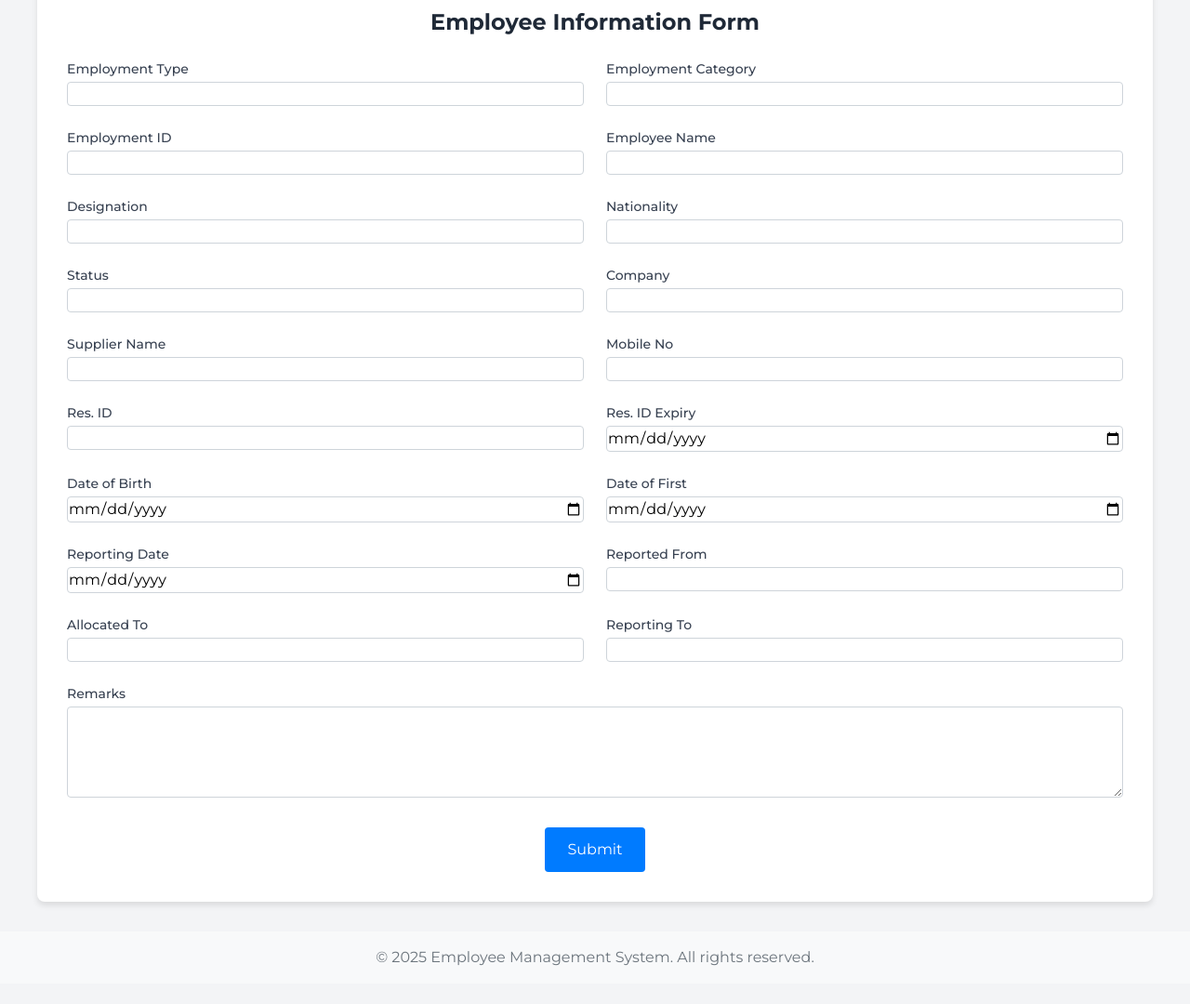
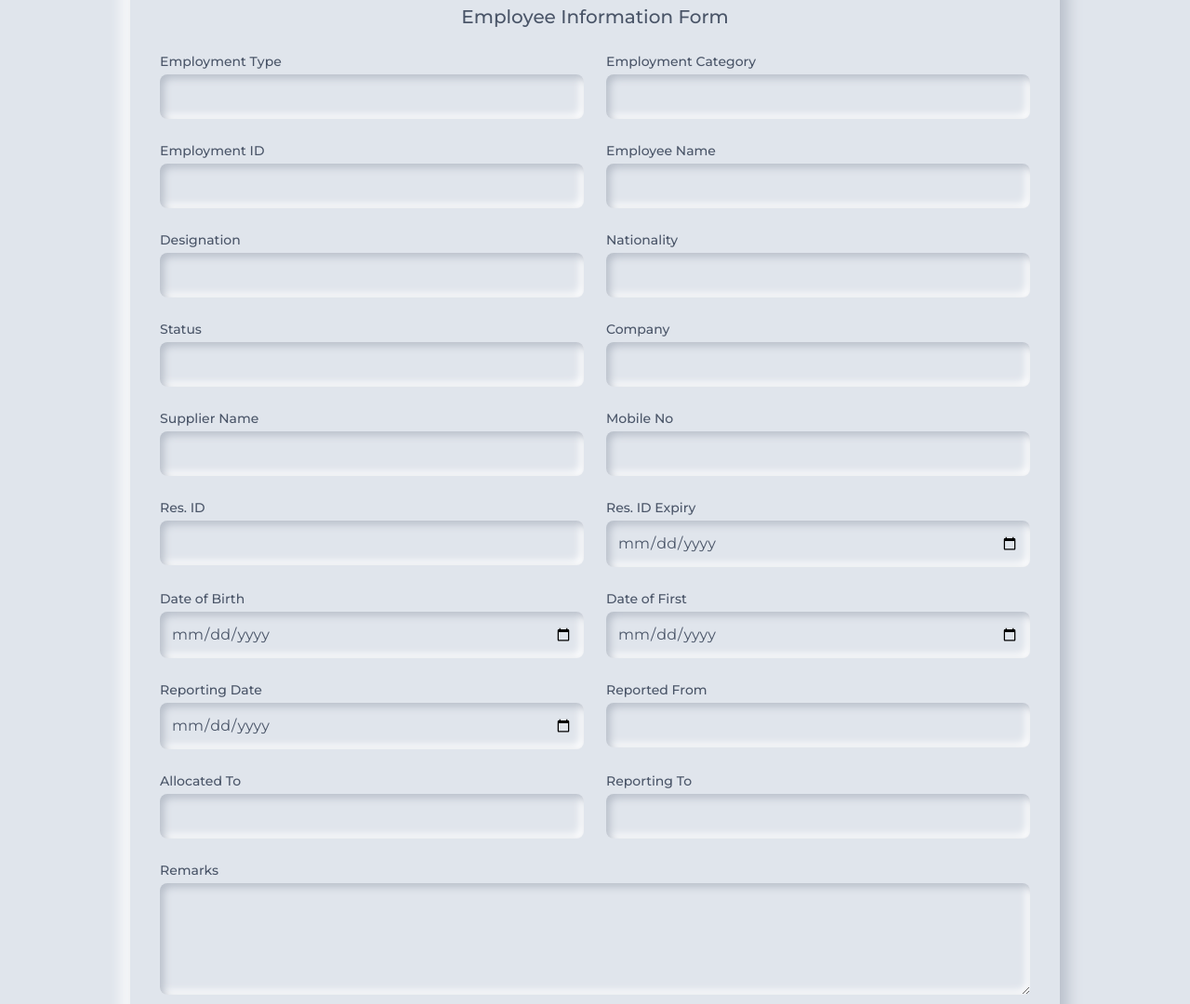
Before and after one commit to justingps/ems, a plain HTML site: page index.html in a window 1280 px wide. Shown: the part 140-1220 px from the top of the page at 93% size. Before the commit the page ends 1198 px from the top, so only its background shows below. Drawn offline with nearby package versions, Linux system fonts and the light colour scheme.

Commit message:
Update index.html

```diff
--- a/index.html
+++ b/index.html
@@ -5,149 +5,163 @@
   <meta name="viewport" content="width=device-width, initial-scale=1.0">
   <title>Employee Management System</title>
   <script src="https://cdn.tailwindcss.com"></script>
-  <link href="https://fonts.googleapis.com/css2?family=Montserrat:wght@400;500;700&display=swap" rel="stylesheet">
+  <link href="https://fonts.googleapis.com/css2?family=Montserrat:wght@400;500;600&display=swap" rel="stylesheet">
   <style>
     body {
       font-family: 'Montserrat', sans-serif;
+      background-color: #e0e5ec;
+      color: #4a5568;
+    }
+    .neumorphic {
+      background: #e0e5ec;
+      border-radius: 12px;
+      box-shadow: 8px 8px 16px #b7bec9, -8px -8px 16px #ffffff;
+      padding: 2rem;
+    }
+    .neumorphic-input {
+      background: #e0e5ec;
+      border: none;
+      border-radius: 8px;
+      box-shadow: inset 4px 4px 8px #b7bec9, inset -4px -4px 8px #ffffff;
+      padding: 0.75rem;
+      width: 100%;
+      transition: all 0.2s;
+    }
+    .neumorphic-input:focus {
+      outline: none;
+      box-shadow: inset 2px 2px 4px #b7bec9, inset -2px -2px 4px #ffffff;
+    }
+    .neumorphic-button {
+      background: #e0e5ec;
+      border: none;
+      border-radius: 8px;
+      box-shadow: 4px 4px 8px #b7bec9, -4px -4px 8px #ffffff;
+      padding: 0.75rem 1.5rem;
+      color: #4a5568;
+      font-weight: 500;
+      transition: all 0.2s;
+    }
+    .neumorphic-button:hover {
+      box-shadow: 2px 2px 4px #b7bec9, -2px -2px 4px #ffffff;
+    }
+    .neumorphic-button:active {
+      box-shadow: inset 2px 2px 4px #b7bec9, inset -2px -2px 4px #ffffff;
     }
     .header {
-      background-color: #1a202c;
-      color: white;
+      background: #e0e5ec;
+      box-shadow: 4px 4px 8px #b7bec9, -4px -4px 8px #ffffff;
       padding: 1.5rem;
       text-align: center;
+      border-radius: 0 0 12px 12px;
+    }
+    .footer {
+      background: #e0e5ec;
+      box-shadow: inset 4px 4px 8px #b7bec9, inset -4px -4px 8px #ffffff;
+      padding: 1rem;
+      text-align: center;
+      color: #6b7280;
+      margin-top: 2rem;
     }
     .form-container {
-      max-width: 1200px;
+      max-width: 1000px;
       margin: 2rem auto;
-      background: white;
-      padding: 2rem;
-      box-shadow: 0 4px 6px rgba(0, 0, 0, 0.1);
-      border-radius: 8px;
-    }
-    .btn-primary {
-      background-color: #007bff;
-      color: white;
-      padding: 0.75rem 1.5rem;
-      border-radius: 4px;
-      transition: background-color 0.2s;
-    }
-    .btn-primary:hover {
-      background-color: #0056b3;
-    }
-    .footer {
-      background-color: #f8f9fa;
-      padding: 1rem;
-      text-align: center;
-      color: #6c757d;
-      margin-top: 2rem;
-    }
-    input, textarea {
-      border: 1px solid #ced4da;
-      border-radius: 4px;
-      padding: 0.5rem;
-      width: 100%;
-    }
-    input:focus, textarea:focus {
-      outline: none;
-      border-color: #007bff;
-      box-shadow: 0 0 0 3px rgba(0, 123, 255, 0.25);
     }
   </style>
 </head>
-<body class="bg-gray-100">
+<body>
   <header class="header">
-    <h1 class="text-3xl font-bold">Employee Management System</h1>
+    <h1 class="text-2xl font-semibold">Employee Management System</h1>
   </header>
 
-  <div class="form-container">
-    <h2 class="text-2xl font-semibold mb-6 text-center text-gray-800">Employee Information Form</h2>
+  <div class="form-container neumorphic">
+    <h2 class="text-xl font-medium mb-6 text-center">Employee Information Form</h2>
     <div id="form-container" class="grid grid-cols-1 md:grid-cols-2 gap-6">
       <div>
-        <label class="block text-sm font-medium text-gray-700 mb-1">Employment Type</label>
-        <input type="text" id="employmentType" class="mt-1 block w-full">
+        <label class="block text-sm font-medium mb-1">Employment Type</label>
+        <input type="text" id="employmentType" class="neumorphic-input">
       </div>
       <div>
-        <label class="block text-sm font-medium text-gray-700 mb-1">Employment Category</label>
-        <input type="text" id="employmentCategory" class="mt-1 block w-full">
+        <label class="block text-sm font-medium mb-1">Employment Category</label>
+        <input type="text" id="employmentCategory" class="neumorphic-input">
       </div>
       <div>
-        <label class="block text-sm font-medium text-gray-700 mb-1">Employment ID</label>
-        <input type="text" id="employmentId" class="mt-1 block w-full">
+        <label class="block text-sm font-medium mb-1">Employment ID</label>
+        <input type="text" id="employmentId" class="neumorphic-input">
       </div>
       <div>
-        <label class="block text-sm font-medium text-gray-700 mb-1">Employee Name</label>
-        <input type="text" id="employeeName" class="mt-1 block w-full">
+        <label class="block text-sm font-medium mb-1">Employee Name</label>
+        <input type="text" id="employeeName" class="neumorphic-input">
       </div>
       <div>
-        <label class="block text-sm font-medium text-gray-700 mb-1">Designation</label>
-        <input type="text" id="designation" class="mt-1 block w-full">
+        <label class="block text-sm font-medium mb-1">Designation</label>
+        <input type="text" id="designation" class="neumorphic-input">
       </div>
       <div>
-        <label class="block text-sm font-medium text-gray-700 mb-1">Nationality</label>
-        <input type="text" id="nationality" class="mt-1 block w-full">
+        <label class="block text-sm font-medium mb-1">Nationality</label>
+        <input type="text" id="nationality" class="neumorphic-input">
       </div>
       <div>
-        <label class="block text-sm font-medium text-gray-700 mb-1">Status</label>
-        <input type="text" id="status" class="mt-1 block w-full">
+        <label class="block text-sm font-medium mb-1">Status</label>
+        <input type="text" id="status" class="neumorphic-input">
       </div>
       <div>
-        <label class="block text-sm font-medium text-gray-700 mb-1">Company</label>
-        <input type="text" id="company" class="mt-1 block w-full">
+        <label class="block text-sm font-medium mb-1">Company</label>
+        <input type="text" id="company" class="neumorphic-input">
       </div>
       <div>
-        <label class="block text-sm font-medium text-gray-700 mb-1">Supplier Name</label>
-        <input type="text" id="supplierName" class="mt-1 block w-full">
+        <label class="block text-sm font-medium mb-1">Supplier Name</label>
+        <input type="text" id="supplierName" class="neumorphic-input">
       </div>
       <div>
-        <label class="block text-sm font-medium text-gray-700 mb-1">Mobile No</label>
-        <input type="tel" id="mobileNo" class="mt-1 block w-full">
+        <label class="block text-sm font-medium mb-1">Mobile No</label>
+        <input type="tel" id="mobileNo" class="neumorphic-input">
       </div>
       <div>
-        <label class="block text-sm font-medium text-gray-700 mb-1">Res. ID</label>
-        <input type="text" id="resId" class="mt-1 block w-full">
+        <label class="block text-sm font-medium mb-1">Res. ID</label>
+        <input type="text" id="resId" class="neumorphic-input">
       </div>
       <div>
-        <label class="block text-sm font-medium text-gray-700 mb-1">Res. ID Expiry</label>
-        <input type="date" id="resIdExpiry" class="mt-1 block w-full">
+        <label class="block text-sm font-medium mb-1">Res. ID Expiry</label>
+        <input type="date" id="resIdExpiry" class="neumorphic-input">
       </div>
       <div>
-        <label class="block text-sm font-medium text-gray-700 mb-1">Date of Birth</label>
-        <input type="date" id="dob" class="mt-1 block w-full">
+        <label class="block text-sm font-medium mb-1">Date of Birth</label>
+        <input type="date" id="dob" class="neumorphic-input">
       </div>
       <div>
-        <label class="block text-sm font-medium text-gray-700 mb-1">Date of First</label>
-        <input type="date" id="dateOfFirst" class="mt-1 block w-full">
+        <label class="block text-sm font-medium mb-1">Date of First</label>
+        <input type="date" id="dateOfFirst" class="neumorphic-input">
       </div>
       <div>
-        <label class="block text-sm font-medium text-gray-700 mb-1">Reporting Date</label>
-        <input type="date" id="reportingDate" class="mt-1 block w-full">
+        <label class="block text-sm font-medium mb-1">Reporting Date</label>
+        <input type="date" id="reportingDate" class="neumorphic-input">
       </div>
       <div>
-        <label class="block text-sm font-medium text-gray-700 mb-1">Reported From</label>
-        <input type="text" id="reportedFrom" class="mt-1 block w-full">
+        <label class="block text-sm font-medium mb-1">Reported From</label>
+        <input type="text" id="reportedFrom" class="neumorphic-input">
       </div>
       <div>
-        <label class="block text-sm font-medium text-gray-700 mb-1">Allocated To</label>
-        <input type="text" id="allocatedTo" class="mt-1 block w-full">
+        <label class="block text-sm font-medium mb-1">Allocated To</label>
+        <input type="text" id="allocatedTo" class="neumorphic-input">
       </div>
       <div>
-        <label class="block text-sm font-medium text-gray-700 mb-1">Reporting To</label>
-        <input type="text" id="reportingTo" class="mt-1 block w-full">
+        <label class="block text-sm font-medium mb-1">Reporting To</label>
+        <input type="text" id="reportingTo" class="neumorphic-input">
       </div>
       <div class="md:col-span-2">
-        <label class="block text-sm font-medium text-gray-700 mb-1">Remarks</label>
-        <textarea id="remarks" class="mt-1 block w-full" rows="4"></textarea>
+        <label class="block text-sm font-medium mb-1">Remarks</label>
+        <textarea id="remarks" class="neumorphic-input" rows="4"></textarea>
       </div>
     </div>
     <div class="mt-8 text-center">
-      <button id="submitBtn" class="btn-primary">Submit</button>
+      <button id="submitBtn" class="neumorphic-button">Submit</button>
     </div>
     <p id="responseMessage" class="mt-4 text-center text-green-600 hidden">Form submitted successfully!</p>
     <p id="errorMessage" class="mt-4 text-center text-red-600 hidden"></p>
   </div>
 
   <footer class="footer">
-    <p>&copy; 2025 Employee Management System. All rights reserved.</p>
+    <p>© 2025 Employee Management System. All rights reserved.</p>
   </footer>
 
   <script>
@@ -179,9 +193,8 @@
           method: 'POST',
           body: JSON.stringify(data),
           headers: { 'Content-Type': 'application/json' },
-          mode: 'no-cors' // Bypass CORS
+          mode: 'no-cors'
         });
-        // Since mode is 'no-cors', we can't read the response, so assume success
         document.getElementById('responseMessage').classList.remove('hidden');
         document.getElementById('errorMessage').classList.add('hidden');
         document.getElementById('form-container').querySelectorAll('input, textarea').forEach(input => input.value = '');
```
